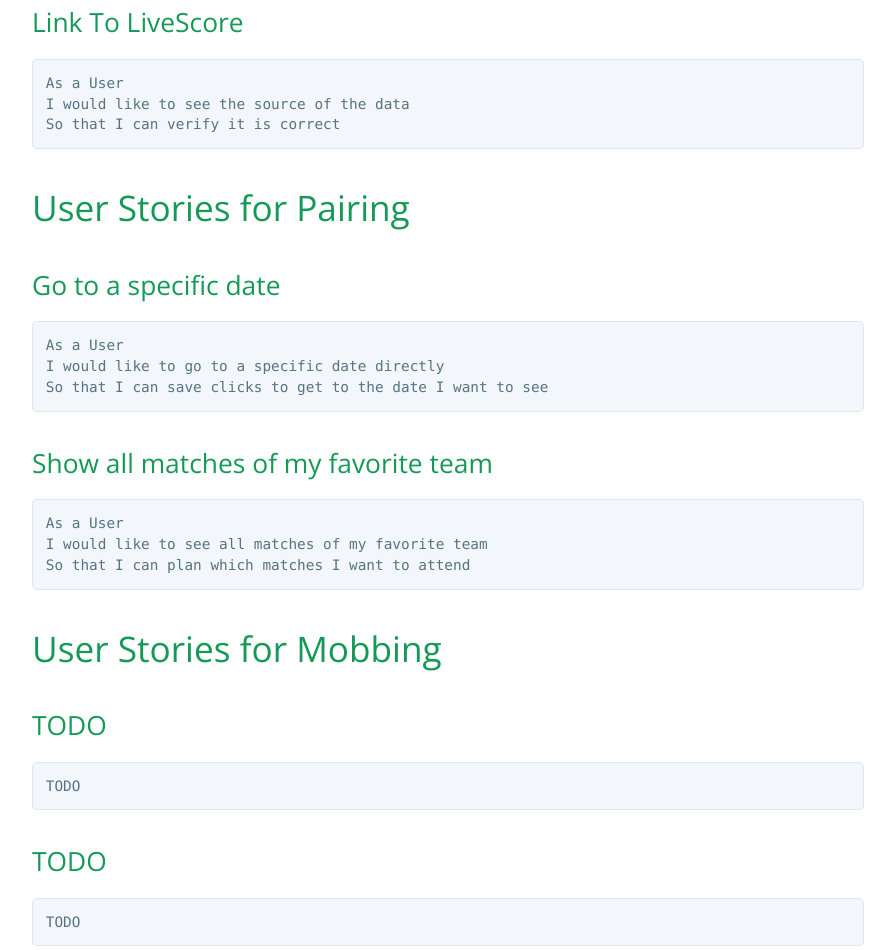
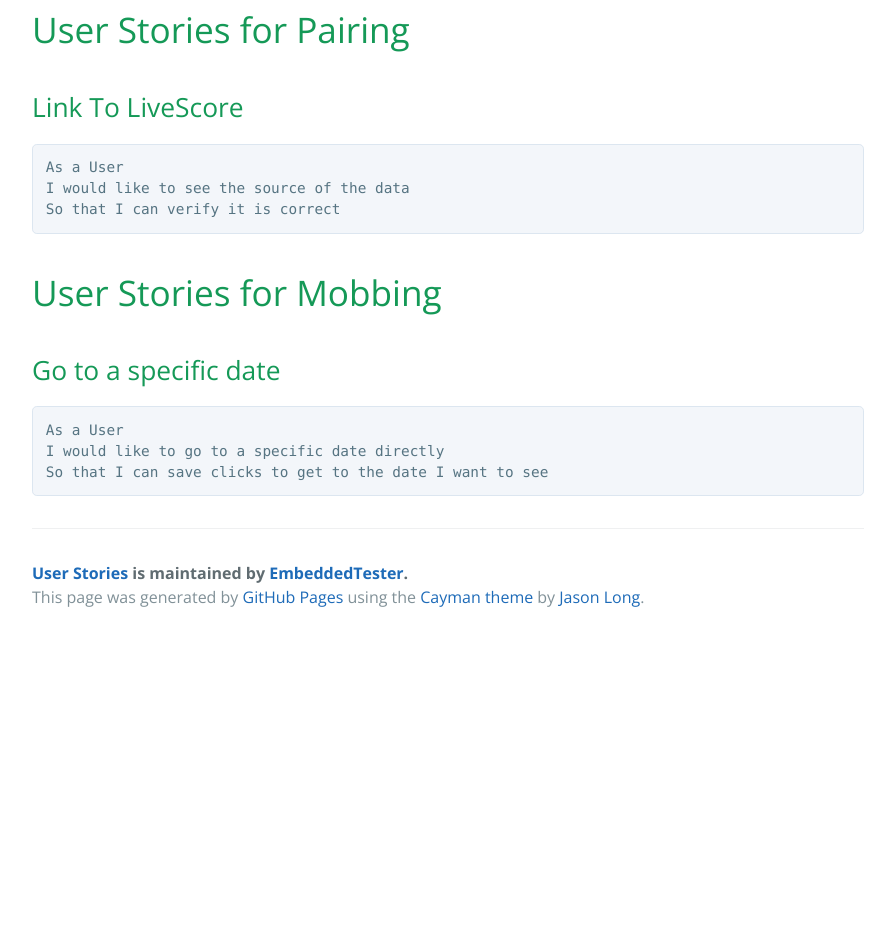
Before and after one commit to EmbeddedTester/UserStories, a plain HTML site: page index.html in a window 1280 px wide. Shown: the part 608-1558 px from the top of the page, without its empty margins (192-1087 px from the left). After the commit the page ends 1249 px from the top, so only its background shows below. Drawn offline with nearby package versions, Linux system fonts and the light colour scheme.

Commit message:
Update index.html

```diff
--- a/index.html
+++ b/index.html
@@ -25,7 +25,12 @@ I would like to filter by all available countries
 So that I don’t have to search manually
 </code></pre>
 
-<h2>
+
+
+
+      <h1>User Stories for Pairing</h1>
+
+      <h2>
 <a id="link-to-livescore" class="anchor" href="#link-to-livescore" aria-hidden="true"><span class="octicon octicon-link"></span></a>Link To LiveScore</h2>
 
 <pre><code>As a User
@@ -33,35 +38,13 @@ I would like to see the source of the data
 So that I can verify it is correct
 </code></pre>
 
-
-      <h1>User Stories for Pairing</h1>
+      <h1>User Stories for Mobbing</h1>
 <h2>
 <a id="go-to-a-specific-date" class="anchor" href="#go-to-a-specific-date" aria-hidden="true"><span class="octicon octicon-link"></span></a>Go to a specific date</h2>
 
 <pre><code>As a User
 I would like to go to a specific date directly
 So that I can save clicks to get to the date I want to see
-</code></pre>
-
-<h2>
-<a id="show-all-matches-of-my-favorite-team" class="anchor" href="#show-all-matches-of-my-favorite-team" aria-hidden="true"><span class="octicon octicon-link"></span></a>Show all matches of my favorite team</h2>
-
-<pre><code>As a User
-I would like to see all matches of my favorite team
-So that I can plan which matches I want to attend
-</code></pre>
-
-      <h1>User Stories for Mobbing</h1>
-<h2>
-<a id="go-to-a-specific-date" class="anchor" href="#go-to-a-specific-date" aria-hidden="true"><span class="octicon octicon-link"></span></a>TODO</h2>
-
-<pre><code>TODO
-</code></pre>
-
-<h2>
-<a id="show-all-matches-of-my-favorite-team" class="anchor" href="#show-all-matches-of-my-favorite-team" aria-hidden="true"><span class="octicon octicon-link"></span></a>TODO</h2>
-
-<pre><code>TODO
 </code></pre>
 
       <footer class="site-footer">
```
